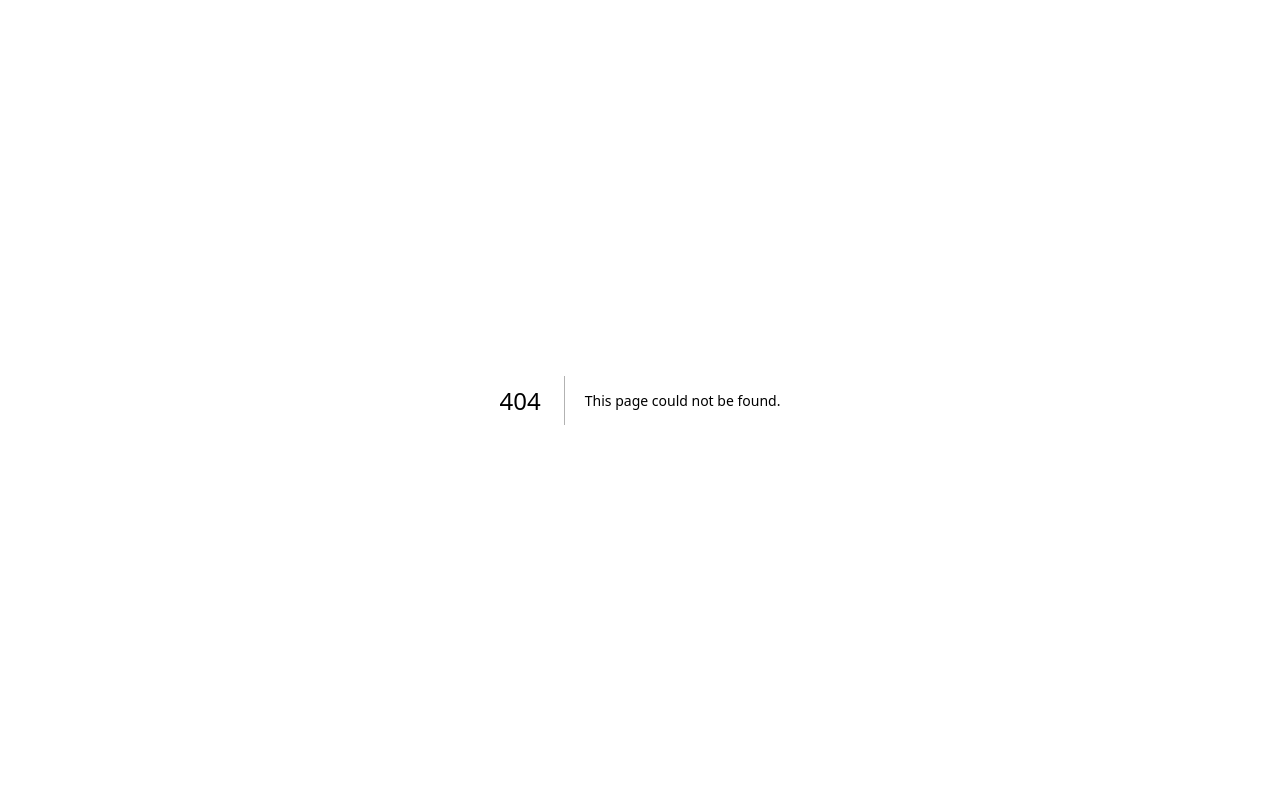
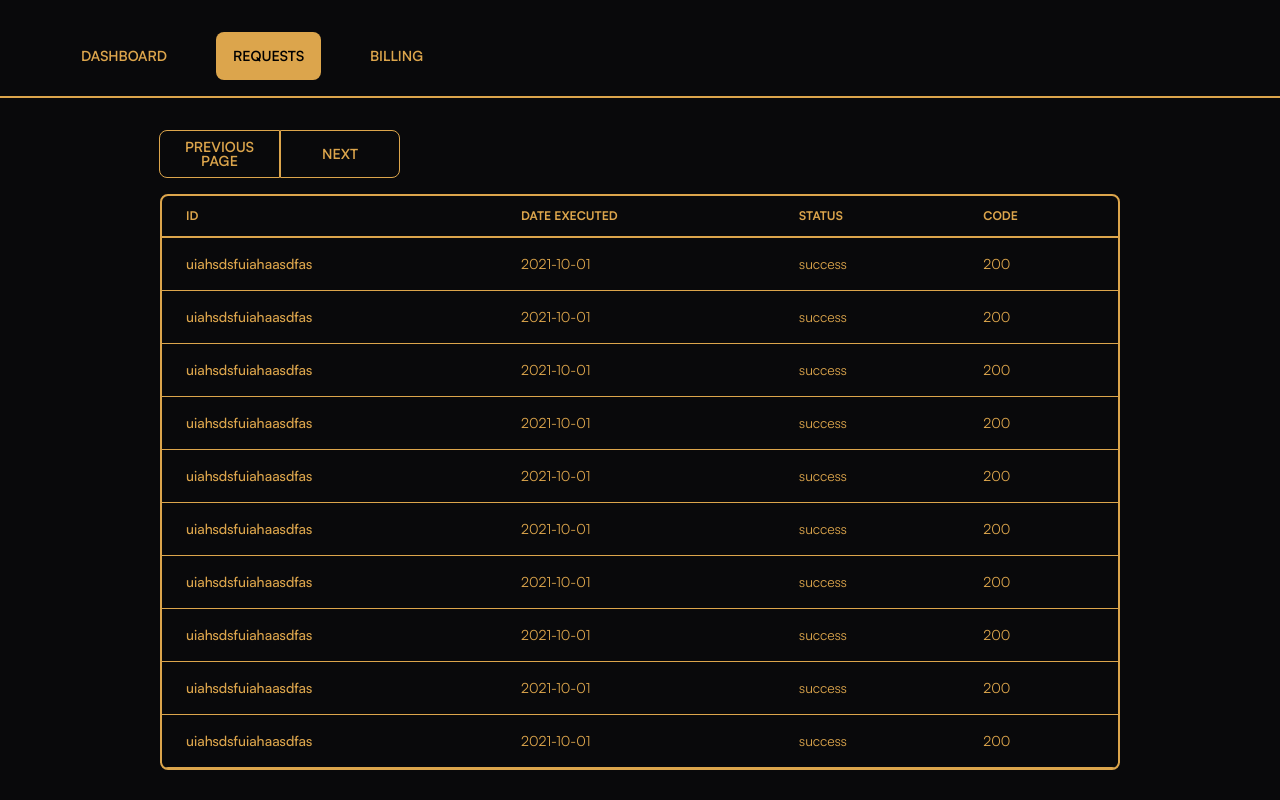
Before and after one commit to zaida04/evalx.sh, a Next.js app in the folder apps/site/: page /dashboard/requests in a window 1280 px wide. Before the commit this address had no page. Built offline with nearby package versions, Linux system fonts and the light colour scheme.

Commit message:
feat: more base stuff

```diff
--- /dev/null
+++ b/apps/site/src/app/dashboard/billing/page.tsx
@@ -0,0 +1,3 @@
+export default function Billing() {
+  return <h1>Billing</h1>
+}
--- /dev/null
+++ b/apps/site/src/app/dashboard/requests/page.tsx
@@ -0,0 +1,59 @@
+const data = [
+  { id: "uiahsdsfuiahaasdfas", date: '2021-10-01', status: 'success', code: '200' },
+  { id: "uiahsdsfuiahaasdfas", date: '2021-10-01', status: 'success', code: '200' },
+  { id: "uiahsdsfuiahaasdfas", date: '2021-10-01', status: 'success', code: '200' },
+  { id: "uiahsdsfuiahaasdfas", date: '2021-10-01', status: 'success', code: '200' },
+  { id: "uiahsdsfuiahaasdfas", date: '2021-10-01', status: 'success', code: '200' },
+  { id: "uiahsdsfuiahaasdfas", date: '2021-10-01', status: 'success', code: '200' },
+  { id: "uiahsdsfuiahaasdfas", date: '2021-10-01', status: 'success', code: '200' },
+  { id: "uiahsdsfuiahaasdfas", date: '2021-10-01', status: 'success', code: '200' },
+  { id: "uiahsdsfuiahaasdfas", date: '2021-10-01', status: 'success', code: '200' },
+  { id: "uiahsdsfuiahaasdfas", date: '2021-10-01', status: 'success', code: '200' },
+]
+
+export default function Requests() {
+  return <div>
+    <div className="btn-group grid grid-cols-2 w-1/4">
+      <button className="btn btn-outline">Previous page</button>
+      <button className="btn btn-outline">Next</button>
+    </div>
+    <div className="relative overflow-x-auto border-2 border-base-content rounded-lg my-4">
+      <table className="w-full text-sm text-left">
+        <thead className="text-xs uppercase border-b-2 border-base-content">
+          <tr>
+            <th scope="col" className="px-6 py-3">
+              ID
+            </th>
+            <th scope="col" className="px-6 py-3">
+              Date Executed
+            </th>
+            <th scope="col" className="px-6 py-3">
+              Status
+            </th>
+            <th scope="col" className="px-6 py-3">
+              Code
+            </th>
+          </tr>
+        </thead>
+        <tbody>
+          {data.map((item) => (
+            <tr key={item.id} className="border-b border-base-content">
+              <th scope="row" className="px-6 py-4 font-medium whitespace-nowrap">
+                {item.id}
+              </th>
+              <td className="px-6 py-4">
+                {item.date}
+              </td>
+              <td className="px-6 py-4">
+                {item.status}
+              </td>
+              <td className="px-6 py-4">
+                {item.code}
+              </td>
+            </tr>
+          ))}
+        </tbody>
+      </table>
+    </div>
+  </div>
+}
--- a/apps/site/src/components/dashboard/Header.tsx
+++ b/apps/site/src/components/dashboard/Header.tsx
@@ -1,17 +1,26 @@
+"use client";
 import { UserButton } from "@clerk/nextjs";
+import Link from "next/link";
+import { usePathname } from "next/navigation";
 
 const headerSections = {
   "Dashboard": "/dashboard",
-  "Billing": "/dashboard/billing",
-  "Requests": "/dashboard/requests"
+  "Requests": "/dashboard/requests",
+  "Billing": "/dashboard/billing"
 }
 
 export default function Header() {
+  const pathname = usePathname();
+
   return <div className="w-full border-b-2 border-neutral-content my-8 pb-4">
     <div className="flex flex-row justify-between items-center mx-4 md:mx-16">
       <div className="flex flex-row gap-4 md:gap-8">
         {Object.keys(headerSections).map((section, i) => {
-          return <a key={i} className="btn btn-ghost">{section}</a>
+          return <Link
+            key={section + i} href={headerSections[section]}
+            className={`btn btn-ghost ${pathname === headerSections[section] ? "bg-base-content text-black" : ""}`}>
+            {section}
+          </Link>
         })}
       </div>
       <UserButton />
```
